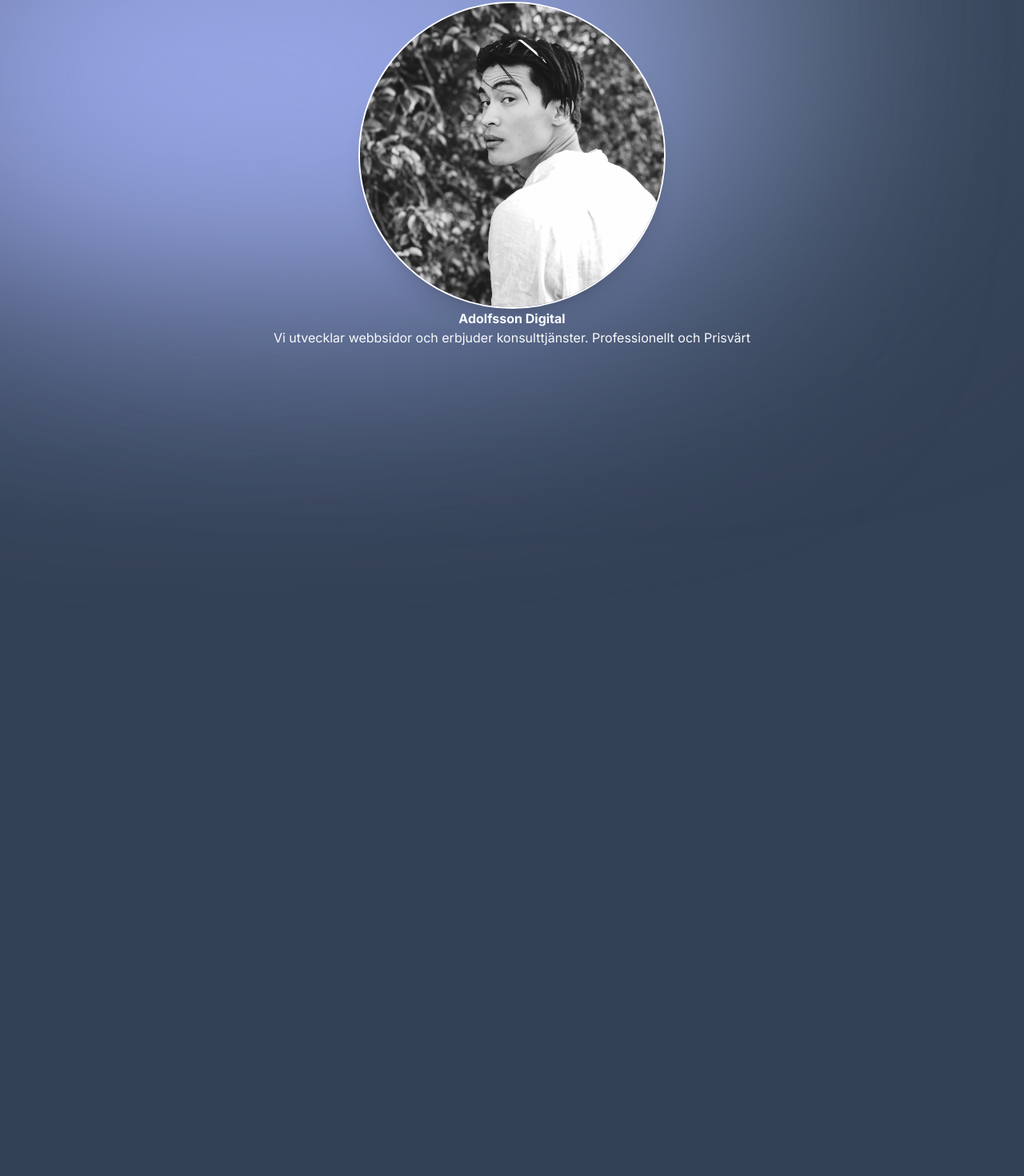
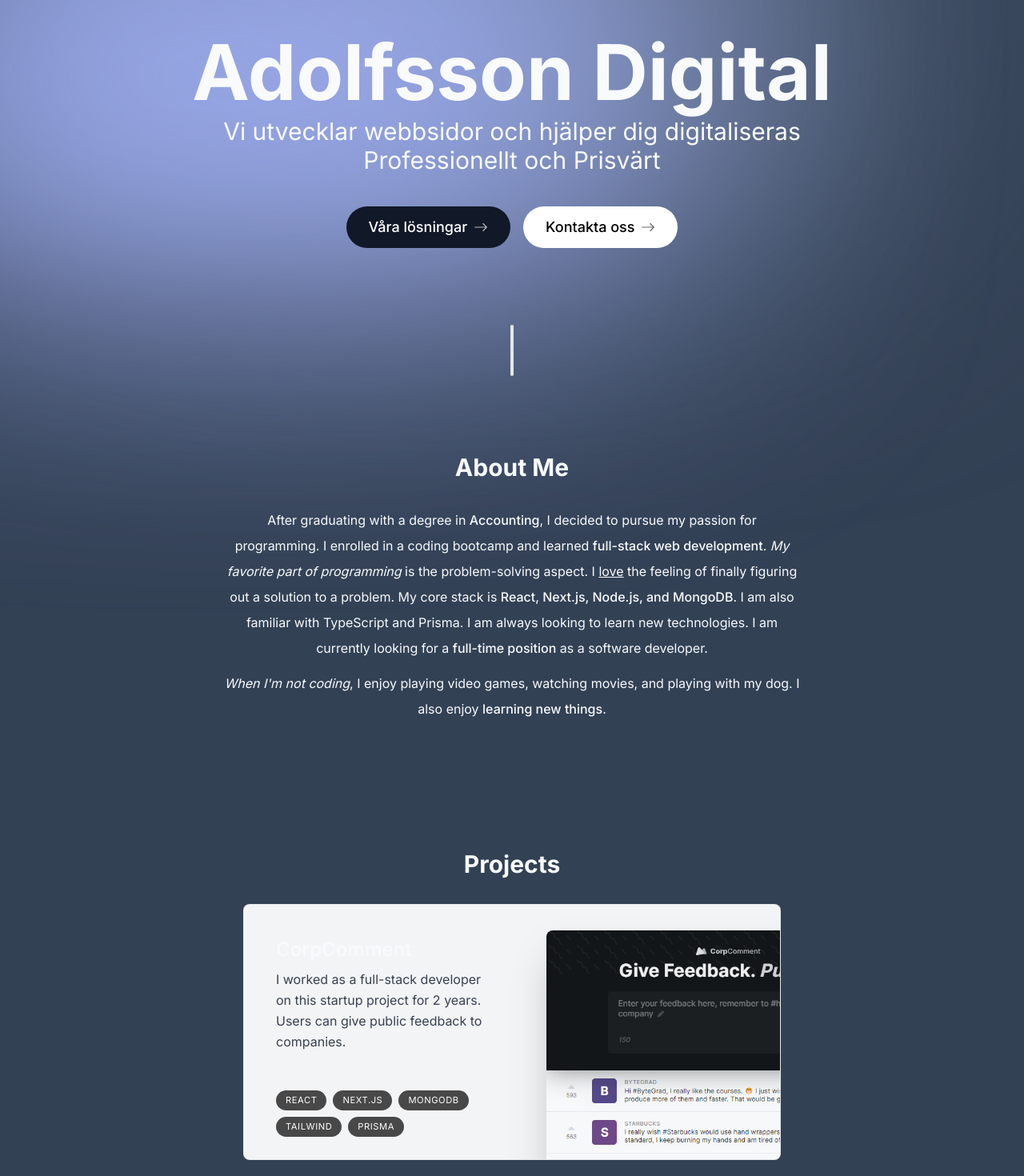
Before and after one commit to adolfssonjames/adolfssondev-app, a Next.js app: page / in a window 1280 px wide. Shown: the part 142-1612 px from the top of the page at 80% size. Built offline with nearby package versions, Linux system fonts and the light colour scheme.

Commit message:
two more sections done, added animations and types

```diff
--- a/lib/data.ts
+++ b/lib/data.ts
@@ -12,23 +12,23 @@
     hash: "#home",
   },
   {
-    name: "About",
+    name: "Om",
     hash: "#about",
   },
   {
-    name: "Projects",
+    name: "Projekt",
     hash: "#projects",
   },
   {
-    name: "Skills",
+    name: "Referenser",
     hash: "#skills",
   },
   {
-    name: "Experience",
+    name: "Lösningar",
     hash: "#experience",
   },
   {
-    name: "Contact",
+    name: "Kontakt",
     hash: "#contact",
   },
 ] as const;
--- a/src/app/page.tsx
+++ b/src/app/page.tsx
@@ -1,9 +1,14 @@
+import About from "@/components/about";
 import Intro from "@/components/intro";
-
+import SectionDivider from "@/components/section-divider";
+import Projects from "@/components/projects";
 export default function Home() {
   return (
-    <main className="">
+    <main className="flex flex-col items-center px-4">
       <Intro />
+      <SectionDivider />
+      <About />
+      <Projects />
     </main>
   );
 }
--- /dev/null
+++ b/src/components/about.tsx
@@ -0,0 +1,41 @@
+"use client";
+import React from "react";
+import SectionHeading from "./section-heading";
+import { motion } from "framer-motion";
+
+export default function About() {
+  return (
+    <motion.section
+      className="mb-28 max-w-[45rem] text-center leading-8 sm:mb-40"
+      initial={{ opacity: 0, y: 100 }}
+      animate={{ opacity: 1, y: 0 }}
+      transition={{ delay: 0.4 }}
+    >
+      <SectionHeading> about me</SectionHeading>
+      <p className="mb-3">
+        After graduating with a degree in{" "}
+        <span className="font-medium">Accounting</span>, I decided to pursue my
+        passion for programming. I enrolled in a coding bootcamp and learned{" "}
+        <span className="font-medium">full-stack web development</span>.{" "}
+        <span className="italic">My favorite part of programming</span> is the
+        problem-solving aspect. I <span className="underline">love</span> the
+        feeling of finally figuring out a solution to a problem. My core stack
+        is{" "}
+        <span className="font-medium">
+          React, Next.js, Node.js, and MongoDB
+        </span>
+        . I am also familiar with TypeScript and Prisma. I am always looking to
+        learn new technologies. I am currently looking for a{" "}
+        <span className="font-medium">full-time position</span> as a software
+        developer.
+      </p>
+
+      <p>
+        <span className="italic">When I'm not coding</span>, I enjoy playing
+        video games, watching movies, and playing with my dog. I also enjoy{" "}
+        <span className="font-medium">learning new things</span>.{" "}
+        <span className="font-medium"></span>
+      </p>
+    </motion.section>
+  );
+}
--- a/src/components/intro.tsx
+++ b/src/components/intro.tsx
@@ -2,10 +2,14 @@
 import Image from "next/image";
 import React from "react";
 import { motion } from "framer-motion";
+import Link from "next/link";
+import { BsArrowRight, BsLinkedin } from "react-icons/bs";
+import { HiDownload } from "react-icons/hi";
+import { FaGithubSquare } from "react-icons/fa";
 export default function Intro() {
   return (
-    <section>
-      <div className="flex items-center justify-center">
+    <section className="max-w-[60rem] text-center">
+      {/* <div className="flex items-center justify-center">
         <motion.div
           initial={{ opacity: 0, scale: 0 }}
           animate={{ opacity: 1, scale: 1 }}
@@ -21,16 +25,59 @@
             className="h-96 w-96 rounded-full object-cover border-[0.15rem] border-white shadow-xl"
           />
         </motion.div>
-      </div>
-      <p className="flex flex-col items-center justify-center ">
-        <span>
-          <strong>Adolfsson Digital</strong>
+      </div> */}
+      <motion.h1
+        className="flex flex-col items-center justify-center mb-10 mt-10 px-4"
+        initial={{ opacity: 0, y: 100 }}
+        animate={{ opacity: 1, y: 0 }}
+      >
+        <span className="w-full text-center">
+          <strong className="text-8xl">Adolfsson Digital</strong>
         </span>
-        <span>
-          Vi utvecklar webbsidor och erbjuder konsulttjänster. Professionellt
-          och Prisvärt
+        <span className="text-3xl mt-2 text-center">
+          Vi utvecklar webbsidor och hjälper dig digitaliseras
         </span>
-      </p>
+        <span className="text-3xl text-center">
+          {" "}
+          Professionellt och Prisvärt
+        </span>
+      </motion.h1>
+
+      <motion.div
+        className="flex flex-col sm:flex-row items-center justify-center gap-4 px-4 text-lg font-medium"
+        initial={{ opacity: 0, y: 100 }}
+        animate={{ opacity: 1, y: 0 }}
+        transition={{ delay: 0.3 }}
+      >
+        <Link
+          href="#Contact"
+          className=" group bg-gray-900 text-white px-7 py-3 flex items-center gap-2 rounded-full outline-none focus:scale-110 hover:scale-110 hover:bg-gray-950 active:scale-105 transition "
+        >
+          Våra lösningar{" "}
+          <BsArrowRight className="opacity-70 group-hover:translate-x-1 transition" />
+        </Link>
+        <a
+          href=""
+          className="group bg-white text-black px-7 py-3 flex items-center gap-2 rounded-full outline-none focus:scale-110 hover:scale-110 active:scale-105 transition "
+        >
+          Kontakta oss
+          <BsArrowRight className="opacity-60 group-hover:translate-x-1 transition" />
+        </a>
+        {/* <a
+          href="https://www.linkedin.com/in/james-adolfsson/"
+          target="_blank"
+          className="bg-white text-gray-700 p-4 flex items-center gap-2 rounded-full outline-none focus:scale-110 hover:scale-[1.15] active:scale-105  hover:text-gray-950 transition"
+        >
+          <BsLinkedin />
+        </a>
+        <a
+          href="https://github.com/adolfssonjames"
+          target="_blank"
+          className="bg-white text-gray-700 p-4 flex items-center gap-2 text-[1.22rem] rounded-full outline-none focus:scale-110 hover:scale-[1.15] active:scale-105 hover:text-gray-950 transition"
+        >
+          <FaGithubSquare />
+        </a> */}
+      </motion.div>
     </section>
   );
 }
--- /dev/null
+++ b/src/components/project.tsx
@@ -0,0 +1,52 @@
+"use client";
+import { useRef } from "react";
+import { projectsData } from "../../lib/data";
+import Image from "next/image";
+import { motion, useScroll, useTransform } from "framer-motion";
+type ProjectProps = (typeof projectsData)[number];
+export default function Project({
+  title,
+  description,
+  tags,
+  imageUrl,
+}: ProjectProps) {
+  const ref = useRef<HTMLDivElement>(null);
+  const { scrollYProgress } = useScroll({
+    target: ref,
+    offset: ["0 1", "1.33 1"],
+  });
+  const scaleProggress = useTransform(scrollYProgress, [0, 1], [0.8, 1]);
+  const opacityProgress = useTransform(scrollYProgress, [0, 1], [0.6, 1]);
+  return (
+    <motion.div
+      ref={ref}
+      style={{ scale: scaleProggress, opacity: opacityProgress }}
+      className="group mb-3 sm:mb-8 last:mb-0 "
+    >
+      <section className=" bg-gray-100 max-w-[42rem] border border-black/5 rounded-lg overflow-hidden sm:pr-8 relative sm:h-[20rem] hover:bg-gray-200 transition group-even:pl-10 cursor-pointer">
+        <div className="pt-4 pb-7 px-5 sm:pl-10 sm:pr-2 sm:pt-10 sm:max-w-[50%] flex flex-col h-full group-even:ml-[18rem]">
+          <h3 className="text-2xl font-semibold">{title}</h3>
+          <p className="mt-2 leading-relaxed text-gray-700">{description}</p>
+          <ul className="flex flex-wrap mt-4 gap-2 sm:mt-auto">
+            {tags.map((tag, index) => (
+              <li
+                className="bg-black/[0.7] px-3 py-1 text-[0.7rem] uppercase tracking-wider text-white rounded-full"
+                key={index}
+              >
+                {tag}
+              </li>
+            ))}
+          </ul>
+        </div>
+        <Image
+          src={imageUrl}
+          alt="Project"
+          quality={95}
+          className="absolute top-8 -right-40 w-[28.25rem] rounded-t-lg shadow-2xl transition group-hover:scale-105 group-hover:-translate-x-3 group-hover:-translate-y-3 group-hover:-rotate-2 group-even:group-hover:translate-x-3 group-even:group-hover:translate-y-3 group-even:group-hover:rotate-2
+        group-even:-right-[initial] group-even:-left-40
+        "
+        />
+      </section>
+    </motion.div>
+  );
+}
--- /dev/null
+++ b/src/components/projects.tsx
@@ -0,0 +1,19 @@
+import React from "react";
+import SectionHeading from "./section-heading";
+import { projectsData } from "../../lib/data";
+import Project from "./project";
+
+export default function Projects() {
+  return (
+    <section>
+      <SectionHeading>projects</SectionHeading>
+      <div>
+        {projectsData.map((project, index) => (
+          <React.Fragment key={index}>
+            <Project {...project} />
+          </React.Fragment>
+        ))}
+      </div>
+    </section>
+  );
+}
--- /dev/null
+++ b/src/components/section-divider.tsx
@@ -0,0 +1,14 @@
+"use client";
+import { motion } from "framer-motion";
+import React from "react";
+
+export default function SectionDivider() {
+  return (
+    <motion.div
+      className="bg-gray-200 my-24 h-16 w-1 rounded-full hidden sm:block"
+      initial={{ opacity: 0, y: 100 }}
+      animate={{ opacity: 1, y: 0 }}
+      transition={{ delay: 0.3 }}
+    ></motion.div>
+  );
+}
--- /dev/null
+++ b/src/components/section-heading.tsx
@@ -0,0 +1,9 @@
+import React from "react";
+type SectionHeadingProps = { children: React.ReactNode };
+export default function SectionHeading({ children }: SectionHeadingProps) {
+  return (
+    <h2 className="text-3xl font-bold text-center mb-8 capitalize">
+      {children}
+    </h2>
+  );
+}
```
Also changed, not shown: .eslintrc.json.
